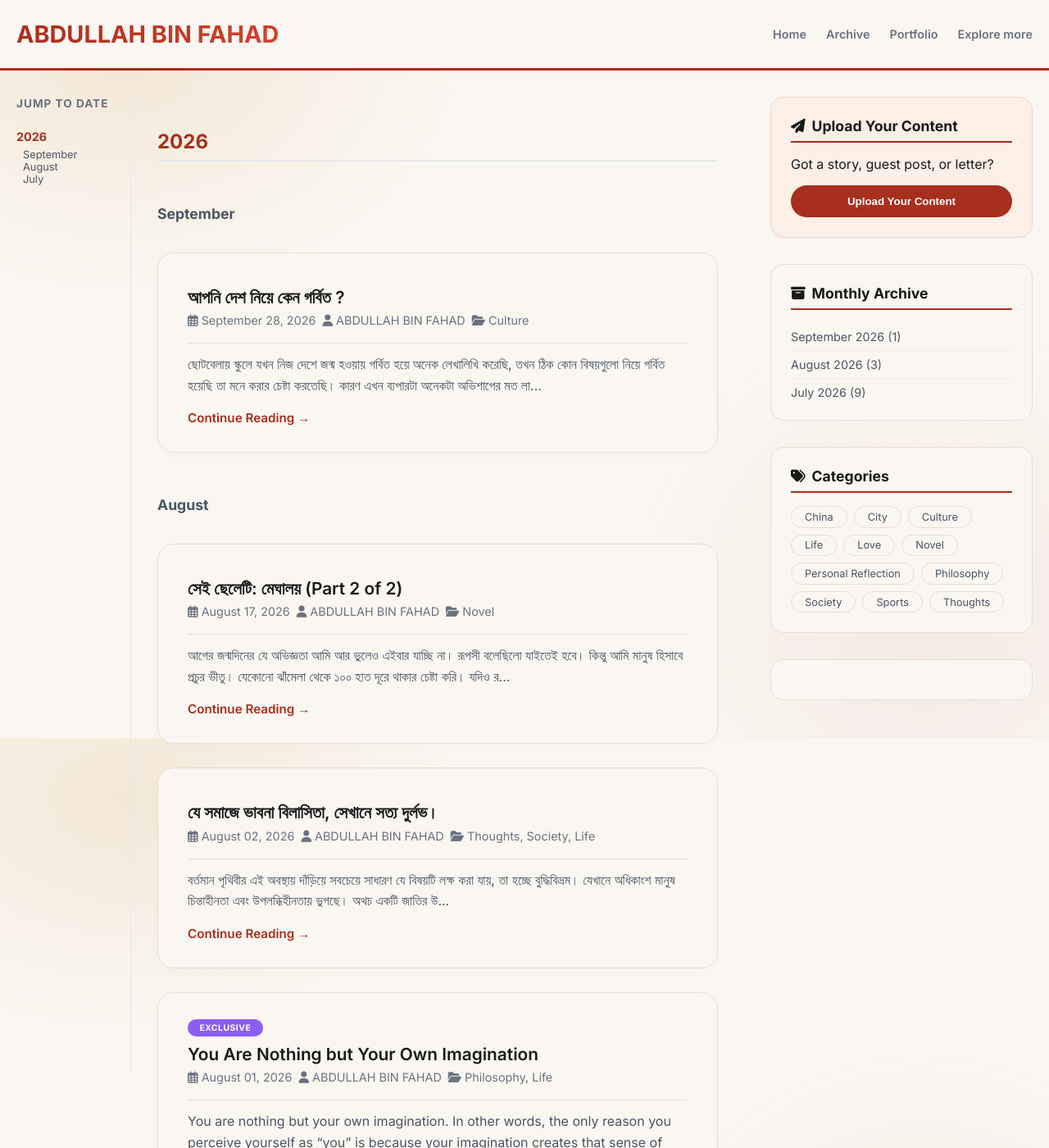
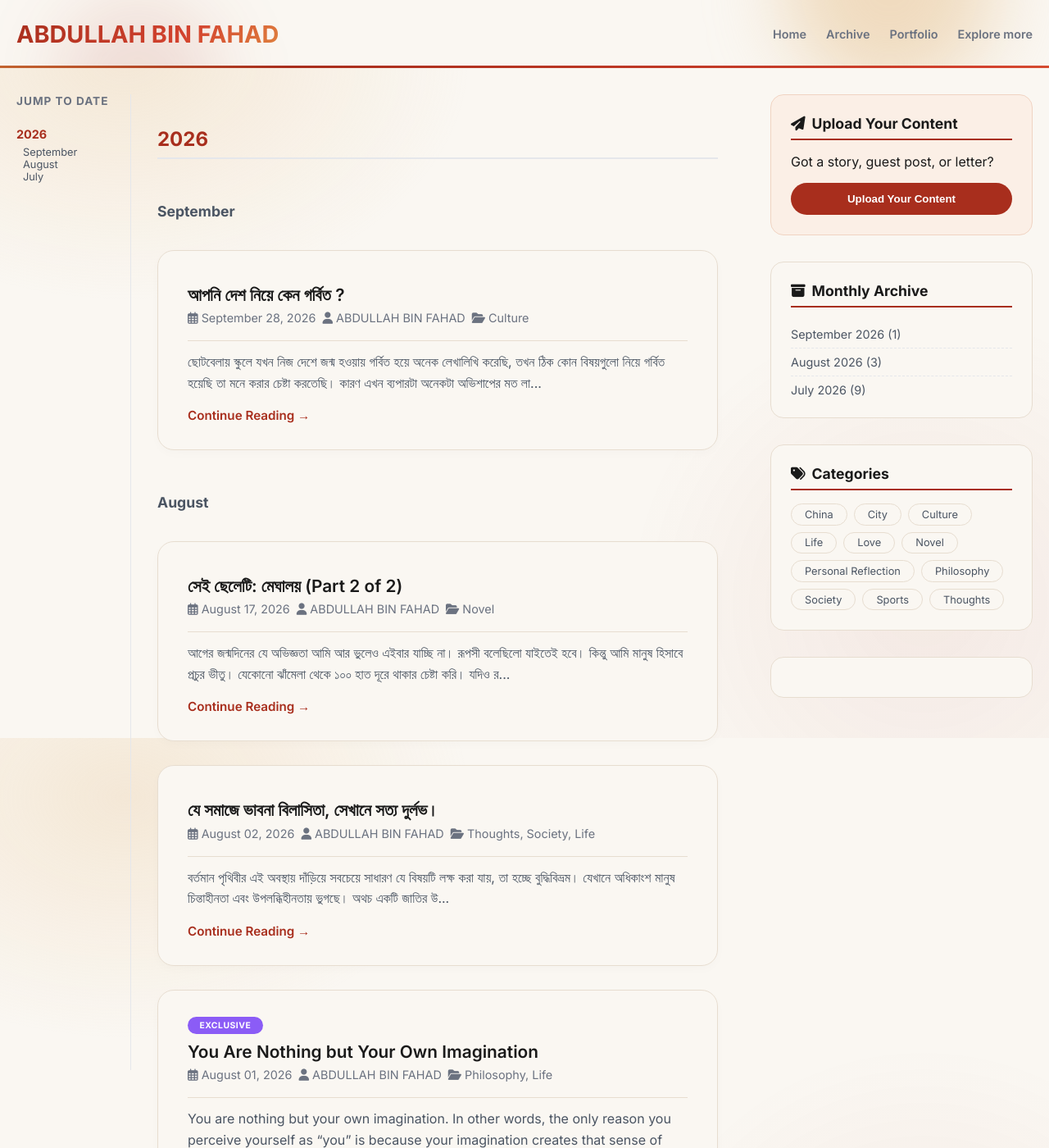
Before and after one commit to abdullahbinfahad/writings, a Jekyll site: the page built from all-posts.html, in a window 1280 px wide and 1400 px high. Shown: the whole window at 82% size. Built offline with Jekyll 4.4.1, drawn with Linux system fonts in a browser that asks for light colours.

Commit message:
UI: scroll-reveal animations, floating header graphics, back-to-top and micro-interactions

```diff
--- a/_layouts/default.html
+++ b/_layouts/default.html
@@ -67,6 +67,8 @@
 <body>
     <div class="blog-wrapper">
         <header class="blog-header">
+        <div class="deco-blob deco-blob-a" aria-hidden="true"></div>
+        <div class="deco-blob deco-blob-b" aria-hidden="true"></div>
             <div class="container header-container">
                 <div class="header-inner">
                     <!-- UPDATED: Title now hard-refreshes to blog home -->
@@ -96,5 +98,26 @@
             </div>
         </footer>
     </div>
+    <button class="to-top" id="toTop" aria-label="Back to top">&#8593;</button>
+    <script>
+    document.addEventListener('DOMContentLoaded', function() {
+        var revealEls = document.querySelectorAll('.reveal');
+        if ('IntersectionObserver' in window) {
+            var io = new IntersectionObserver(function(entries) {
+                entries.forEach(function(entry) {
+                    if (entry.isIntersecting) { entry.target.classList.add('visible'); io.unobserve(entry.target); }
+                });
+            }, { threshold: 0.12, rootMargin: '0px 0px -40px 0px' });
+            revealEls.forEach(function(el) { io.observe(el); });
+        } else {
+            revealEls.forEach(function(el) { el.classList.add('visible'); });
+        }
+        var btn = document.getElementById('toTop');
+        window.addEventListener('scroll', function() {
+            if (btn) btn.classList.toggle('show', window.scrollY > 400);
+        }, { passive: true });
+        if (btn) btn.addEventListener('click', function() { window.scrollTo({ top: 0, behavior: 'smooth' }); });
+    });
+    </script>
 </body>
 </html>
--- a/all-posts.html
+++ b/all-posts.html
@@ -182,7 +182,7 @@ permalink: /all-posts.html
                             {% endif %}
 
                             <!-- EXACT SAME CARD STYLE AS HOME PAGE -->
-                            <div class="post-card {% if post.pinned %}pinned{% endif %}" data-categories="{{ post.categories | join: ',' | downcase }}">
+                            <div class="post-card reveal {% if post.pinned %}pinned{% endif %}" data-categories="{{ post.categories | join: ',' | downcase }}">
                                 <div class="card-content">
                                     <div class="badge-wrapper" style="display: flex; flex-wrap: wrap; gap: 6px; margin-bottom: 0.5rem;">
                                         {% if post.pinned %}
@@ -214,12 +214,12 @@ permalink: /all-posts.html
 
     <!-- RIGHT SIDEBAR (Exact same as Home Page) -->
     <aside class="post-sidebar">
-        <div class="sidebar-widget contact-widget">
+        <div class="sidebar-widget reveal contact-widget">
             <h3><i class="fas fa-paper-plane"></i> Upload Your Content</h3>
             <p>Got a story, guest post, or letter?</p>
             <button id="openUploadForm" class="contact-btn" style="width:100%; border:none; cursor:pointer; background:#a82e1d; color:white; padding:12px; border-radius:30px; font-weight:600;">Upload Your Content</button>
         </div>
-        <div class="sidebar-widget">
+        <div class="sidebar-widget reveal">
             <h3><i class="fas fa-archive"></i> Monthly Archive</h3>
             <ul class="archive-list-sidebar">
                 {% assign postsByMonth = site.posts | group_by_exp:"post", "post.date | date: '%B %Y'" %}
@@ -228,7 +228,7 @@ permalink: /all-posts.html
                 {% endfor %}
             </ul>
         </div>
-        <div class="sidebar-widget">
+        <div class="sidebar-widget reveal">
             <h3><i class="fas fa-tags"></i> Categories</h3>
             <div class="category-cloud">
                 {% assign categories = site.categories | sort %}
@@ -237,7 +237,7 @@ permalink: /all-posts.html
                 {% endfor %}
             </div>
         </div>
-        <div class="sidebar-widget" style="text-align: center; padding: 1.5rem;">
+        <div class="sidebar-widget reveal" style="text-align: center; padding: 1.5rem;">
             <script type='text/javascript' src='https://storage.ko-fi.com/cdn/widget/Widget_2.js'></script>
             <script type='text/javascript'>kofiwidget2.init('Support me on Ko-fi', '#c4bbb5', 'A8M4245EW9');kofiwidget2.draw();</script>
         </div>
--- a/assets/css/style.scss
+++ b/assets/css/style.scss
@@ -49,6 +49,9 @@ html { scroll-behavior: smooth; }
 @keyframes fadeInUp { from { opacity: 0; transform: translateY(15px); } to { opacity: 1; transform: translateY(0); } }
 .fade-in { animation: fadeInUp 0.6s ease-out forwards; }
 
+.reveal { opacity: 0; transform: translateY(24px); transition: opacity 0.7s ease, transform 0.7s cubic-bezier(0.25, 0.8, 0.25, 1); }
+.reveal.visible { opacity: 1; transform: translateY(0); }
+
 .container {
     max-width: 1400px;
     width: 100% !important;
@@ -59,20 +62,32 @@ html { scroll-behavior: smooth; }
 .blog-wrapper { min-height: 100vh; display: flex; flex-direction: column; width: 100% !important; }
 
 // --- HEADER ---
-.blog-header { background: $bg-color; padding: 1.5rem 0; margin-bottom: 2rem; border-bottom: 3px solid $accent-red; width: 100% !important; }
+.blog-header { background: $bg-color; padding: 1.5rem 0; margin-bottom: 2rem; width: 100% !important; position: relative; overflow: hidden; }
+.blog-header::after { content: ""; position: absolute; left: 0; right: 0; bottom: 0; height: 3px; background: linear-gradient(90deg, #a82e1d, #d3422e, #e8b04b, #a82e1d); background-size: 200% 100%; animation: barSlide 8s linear infinite; }
+@keyframes barSlide { from { background-position: 0% 0; } to { background-position: 200% 0; } }
+.deco-blob { position: absolute; border-radius: 50%; filter: blur(46px); pointer-events: none; z-index: 0; }
+.deco-blob-a { width: 260px; height: 260px; background: rgba(232, 197, 150, 0.55); top: -130px; right: 6%; animation: floaty 9s ease-in-out infinite alternate; }
+.deco-blob-b { width: 200px; height: 200px; background: rgba(168, 46, 29, 0.13); bottom: -120px; left: 5%; animation: floaty 11s ease-in-out infinite alternate-reverse; }
+@keyframes floaty { from { transform: translate(0, 0); } to { transform: translate(14px, -18px); } }
+.header-container { position: relative; z-index: 1; }
 .header-container { display: flex; justify-content: center; }
 .header-inner { width: 100% !important; max-width: 1400px; display: flex; justify-content: space-between; align-items: center; flex-wrap: wrap; gap: 0.5rem; }
 
 .site-text {
     font-size: 1.8rem;
     font-weight: 700;
-    background: linear-gradient(135deg, #a82e1d, #d3422e);
+    background: linear-gradient(135deg, #a82e1d, #d3422e, #e8b04b, #a82e1d);
+    background-size: 200% auto;
     -webkit-background-clip: text;
     -webkit-text-fill-color: transparent;
+    transition: background-position 0.6s ease;
 }
 .site-title a { display: flex; align-items: center; gap: 12px; text-decoration: none; }
+.site-title a:hover .site-text { background-position: right center; }
 .site-nav { display: flex; gap: 1.5rem; align-items: center; }
-.site-nav a { text-decoration: none; color: $text-muted; font-weight: 600; font-size: 0.9rem; transition: color 0.2s; }
+.site-nav a { position: relative; text-decoration: none; color: $text-muted; font-weight: 600; font-size: 0.9rem; transition: color 0.2s; }
+.site-nav a::after { content: ""; position: absolute; left: 0; bottom: -4px; height: 2px; width: 0; background: $accent-red; border-radius: 2px; transition: width 0.3s ease; }
+.site-nav a:hover::after { width: 100%; }
 .site-nav a:hover { color: $accent-red; }
 
 
@@ -86,7 +101,7 @@ html { scroll-behavior: smooth; }
 .post-article, .post-sidebar { min-width: 0 !important; }
 .post-sidebar { display: flex; flex-direction: column; gap: 2rem; width: 100%; }
 
-.sidebar-widget { background: $card-bg; padding: 1.5rem; border-radius: 16px; border: 1px solid $border-light; display: flex; flex-direction: column; transition: transform 0.3s ease, box-shadow 0.3s ease; }
+.sidebar-widget { background: $card-bg; padding: 1.5rem; border-radius: 16px; border: 1px solid $border-light; display: flex; flex-direction: column; transition: opacity 0.7s ease, transform 0.45s cubic-bezier(0.25, 0.8, 0.25, 1), box-shadow 0.3s ease; }
 .sidebar-widget:hover { transform: translateY(-2px); box-shadow: 0 8px 20px rgba(90, 60, 20, 0.08); }
 .sidebar-widget h3 { font-size: 1.1rem; margin-bottom: 1rem; border-bottom: 2px solid $accent-red; padding-bottom: 0.5rem; display: flex; align-items: center; gap: 8px; }
 .contact-widget { background: #fbefe6; border: 1px solid #f0d3c2; }
@@ -97,8 +112,8 @@ html { scroll-behavior: smooth; }
 .archive-list-sidebar a { text-decoration: none; color: #4b5563; font-size: 0.9rem; transition: 0.2s; }
 .archive-list-sidebar a:hover { color: $accent-red; padding-left: 6px; }
 .category-cloud { display: flex; flex-wrap: wrap; gap: 8px; margin: 0; padding: 0; }
-.cat-tag { background: $bg-color; border: 1px solid $border-light; color: #4b5563; padding: 0.3rem 1rem; border-radius: 30px; text-decoration: none; font-size: 0.8rem; transition: 0.2s; margin: 0; }
-.cat-tag:hover { background: $accent-red; color: white; }
+.cat-tag { display: inline-block; background: $bg-color; border: 1px solid $border-light; color: #4b5563; padding: 0.3rem 1rem; border-radius: 30px; text-decoration: none; font-size: 0.8rem; transition: 0.2s; margin: 0; }
+.cat-tag:hover { background: $accent-red; color: white; transform: scale(1.06); }
 
 // --- SEARCH & CATEGORY BAR ---
 .archive-controls { display: flex; flex-direction: column; width: 100% !important; gap: 12px; margin-bottom: 2rem; }
@@ -118,7 +133,8 @@ html { scroll-behavior: smooth; }
 .badge-wrapper { display: flex; flex-wrap: wrap; gap: 6px; margin-bottom: 0.5rem; }
 .badge-label { display: inline-block; font-size: 0.65rem; font-weight: 700; padding: 0.25rem 0.9rem; border-radius: 20px; letter-spacing: 0.5px; text-transform: uppercase; color: #ffffff; }
 .badge-featured { background: $accent-red; }
-.badge-new { background: #3b82f6; }
+.badge-new { background: #3b82f6; animation: badgePulse 2.2s ease-in-out infinite; }
+@keyframes badgePulse { 0%, 100% { transform: scale(1); } 50% { transform: scale(1.08); } }
 .badge-important { background: #f59e0b; }
 .badge-hot { background: #ef4444; }
 .badge-favorite { background: #ec4899; }
@@ -128,17 +144,17 @@ html { scroll-behavior: smooth; }
 
 // --- POST CARDS ---
 .post-grid { display: flex; flex-direction: column; gap: 1.8rem; margin-bottom: 3rem; width: 100% !important; }
-.post-card { display: flex; flex-direction: column; padding: 28px 24px; background: $card-bg; border: 1px solid $border-light; border-radius: 20px; width: 100% !important; max-width: 100% !important; margin: 0 auto !important; box-shadow: 0 4px 12px rgba(0,0,0,0.02); transition: transform 0.3s ease, box-shadow 0.3s ease, border-color 0.3s ease; animation: fadeInUp 0.6s ease-out both; }
-.post-card:nth-child(1) { animation-delay: 0.05s; }
-.post-card:nth-child(2) { animation-delay: 0.10s; }
-.post-card:nth-child(3) { animation-delay: 0.15s; }
-.post-card:nth-child(4) { animation-delay: 0.20s; }
-.post-card:nth-child(5) { animation-delay: 0.25s; }
-.post-card:nth-child(6) { animation-delay: 0.30s; }
-.post-card:nth-child(7) { animation-delay: 0.35s; }
-.post-card:nth-child(8) { animation-delay: 0.40s; }
-.post-card:nth-child(9) { animation-delay: 0.45s; }
-.post-card:nth-child(10) { animation-delay: 0.50s; }
+.post-card { display: flex; flex-direction: column; padding: 28px 24px; background: $card-bg; border: 1px solid $border-light; border-radius: 20px; width: 100% !important; max-width: 100% !important; margin: 0 auto !important; box-shadow: 0 4px 12px rgba(0,0,0,0.02); transition: opacity 0.7s ease, transform 0.45s cubic-bezier(0.25, 0.8, 0.25, 1), box-shadow 0.3s ease, border-color 0.3s ease; }
+.post-card:nth-child(1) { transition-delay: 0.05s; }
+.post-card:nth-child(2) { transition-delay: 0.10s; }
+.post-card:nth-child(3) { transition-delay: 0.15s; }
+.post-card:nth-child(4) { transition-delay: 0.20s; }
+.post-card:nth-child(5) { transition-delay: 0.25s; }
+.post-card:nth-child(6) { transition-delay: 0.30s; }
+.post-card:nth-child(7) { transition-delay: 0.35s; }
+.post-card:nth-child(8) { transition-delay: 0.40s; }
+.post-card:nth-child(9) { transition-delay: 0.45s; }
+.post-card:nth-child(10) { transition-delay: 0.50s; }
 .post-card:hover { transform: translateY(-4px); box-shadow: 0 12px 28px rgba(90, 60, 20, 0.10); border-color: #e0d3bd; }
 .post-card h2 { font-size: 1.3rem; margin-bottom: 0.4rem; font-weight: 600; line-height: 1.3; }
 .post-card h2 a { text-decoration: none; color: $text-main; transition: all 0.2s ease; border-bottom: 2px solid transparent; padding-bottom: 2px; }
@@ -290,6 +306,18 @@ html { scroll-behavior: smooth; }
 .poetry-hub ul.archive-list li { border-bottom: 1px dashed $border-light; padding: 0.4rem 0; display: flex; justify-content: space-between; }
 .poetry-hub ul.archive-list li:last-child { border-bottom: none; }
 
+// --- DIVIDER ORNAMENT ---
+.divider-ornament { display: flex; align-items: center; justify-content: center; gap: 14px; color: $accent-red; margin: 0.5rem 0 2.2rem; }
+.divider-ornament .ornament-line { height: 1px; width: 70px; background: linear-gradient(90deg, transparent, #d9c8a9); }
+.divider-ornament .ornament-line:last-child { background: linear-gradient(90deg, #d9c8a9, transparent); }
+.divider-ornament .ornament-star { display: inline-block; animation: twinkle 2.6s ease-in-out infinite; }
+@keyframes twinkle { 0%, 100% { opacity: 0.45; transform: scale(1) rotate(0deg); } 50% { opacity: 1; transform: scale(1.3) rotate(90deg); } }
+
+// --- BACK TO TOP BUTTON ---
+.to-top { position: fixed; right: 20px; bottom: 20px; width: 46px; height: 46px; border-radius: 50%; border: 1px solid $border-light; background: $bg-color; color: $accent-red; font-size: 1.2rem; cursor: pointer; box-shadow: 0 6px 18px rgba(90, 60, 20, 0.14); opacity: 0; pointer-events: none; transform: translateY(10px); transition: opacity 0.3s ease, transform 0.3s ease, background 0.2s ease, color 0.2s ease; z-index: 9998; }
+.to-top.show { opacity: 1; pointer-events: auto; transform: translateY(0); }
+.to-top:hover { background: $accent-red; color: #fff; transform: translateY(-3px); }
+
 // --- READING PROGRESS BAR (post pages) ---
 .reading-progress { position: fixed; top: 0; left: 0; height: 3px; width: 0; background: linear-gradient(90deg, #a82e1d, #d3422e); z-index: 9999; }
 
```
Also changed, not shown: _layouts/home.html (+7 -5 lines), _layouts/post.html (+7 -7 lines).
